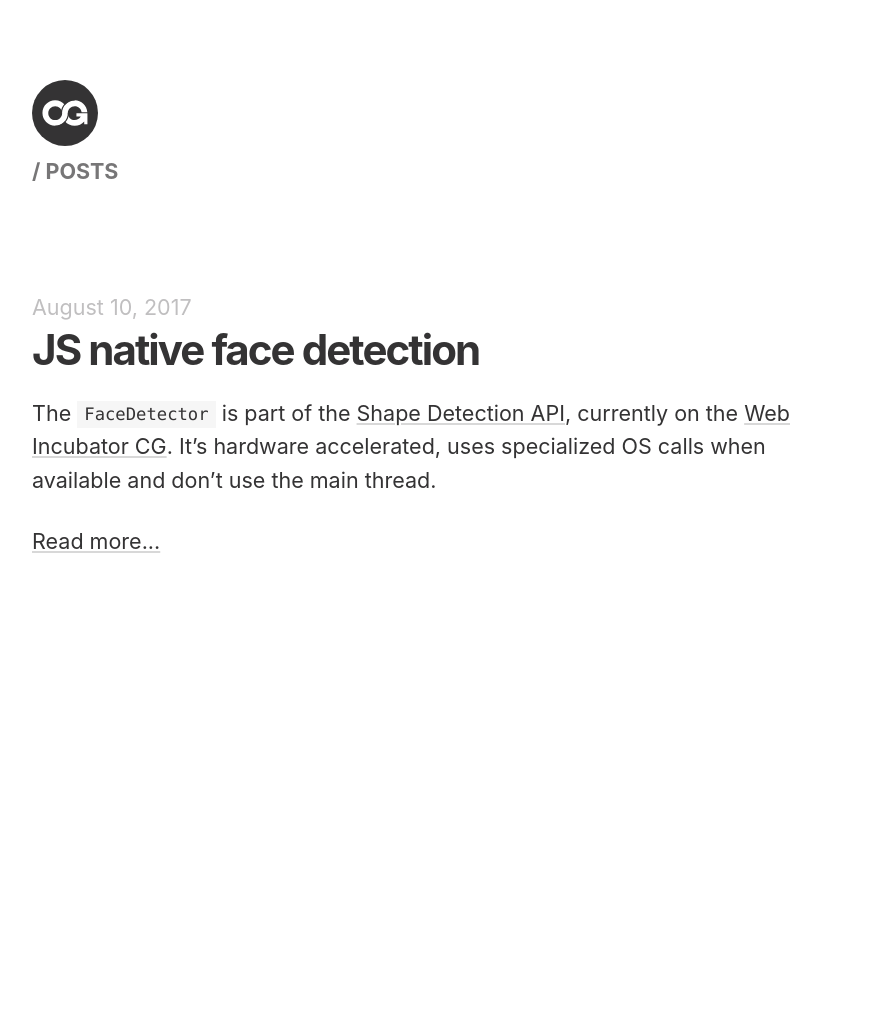
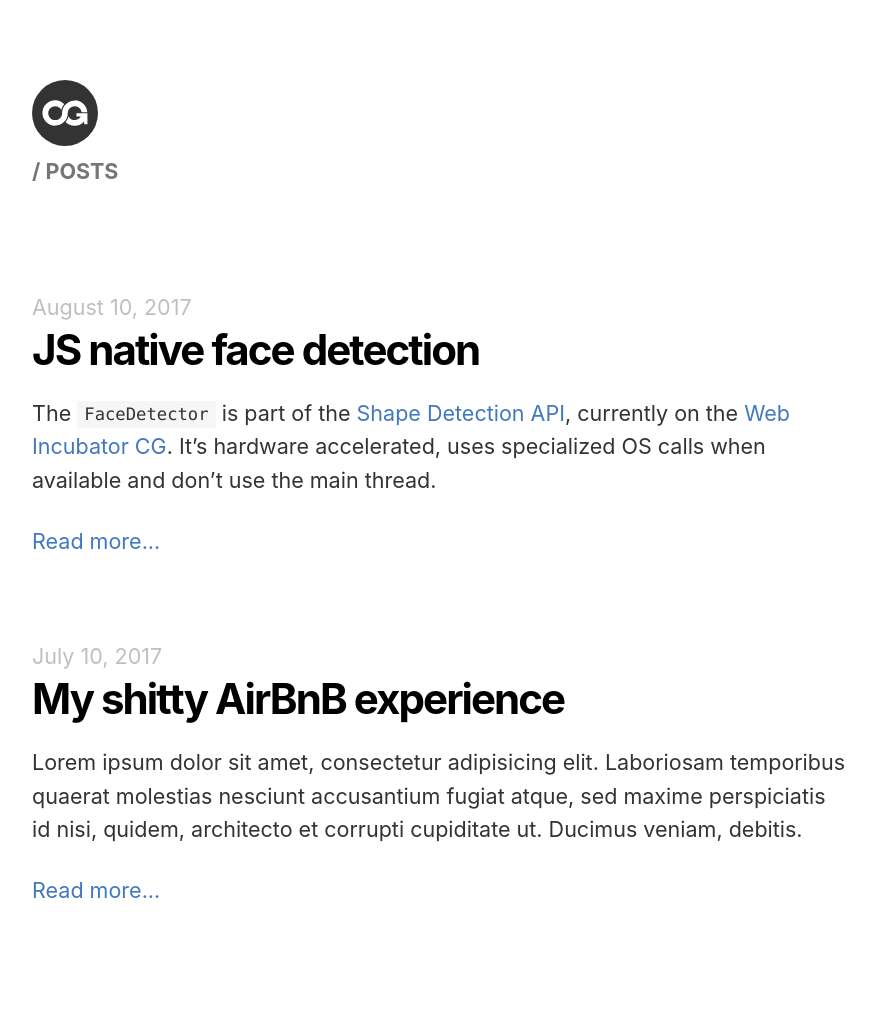
Before and after one commit to caiogondim/caiogondim.com, a Jekyll site: the page built from posts.md, in a window 1280 px wide. Shown: the whole page, without its empty margins (48-923 px from the left). Built offline with Jekyll 4.4.1, drawn with Linux system fonts in a browser that asks for light colours; before the commit the page ends 900 px from its top, so only the background shows below that.

Commit message:
Change link color

```diff
--- /dev/null
+++ b/_posts/2017-07-10-my-shitty-airbnb-experience.md
@@ -0,0 +1,18 @@
+---
+layout: post
+title: My shitty AirBnB experience
+page_name: POST
+date: 2017-07-10
+long_description: >
+  Lorem ipsum dolor sit amet, consectetur adipisicing elit. Laboriosam temporibus quaerat molestias
+  nesciunt accusantium fugiat atque, sed maxime perspiciatis id nisi, quidem, architecto et corrupti
+  cupiditate ut. Ducimus veniam, debitis.
+---
+
+Lorem ipsum dolor sit amet, consectetur adipisicing elit. Obcaecati amet, cumque tempore quae
+nostrum exercitationem, deserunt eaque quibusdam minus pariatur aperiam quasi quod ratione officia
+inventore, saepe sunt repellendus dolorum.
+
+Lorem ipsum dolor sit amet, consectetur adipisicing elit. Facilis consectetur nisi harum perferendis
+expedita dignissimos magni molestiae, earum animi distinctio, recusandae libero debitis dolor quos?
+Alias culpa autem, aliquid eius.
--- a/_sass/components/section-header.scss
+++ b/_sass/components/section-header.scss
@@ -1,11 +1,11 @@
 .component-section-header {
   h3 a {
     text-decoration: none;
+    color: initial;
   }
 
   h3 a:hover {
     text-decoration: underline;
-    text-decoration-color: #d8d8d8;
   }
 
   .date {
--- a/_sass/pages/post.scss
+++ b/_sass/pages/post.scss
@@ -15,4 +15,8 @@
   .container h6 {
     margin-top: 3.052rem;
   }
+
+  .container p:last-child {
+    margin-bottom: 0;
+  }
 }
--- a/_sass/pages/talks.scss
+++ b/_sass/pages/talks.scss
@@ -3,4 +3,8 @@
     color: #c0bfc0;
     margin-bottom: 3.815rem;
   }
+
+  section:last-child *:last-child {
+    margin-bottom: 0;
+  }
 }
--- a/_sass/suprstylin.scss
+++ b/_sass/suprstylin.scss
@@ -119,13 +119,12 @@ p > *:last-child {
 }
 
 a {
-  color: #343334;
-  text-decoration-color: #d8d8d8;
+  color: #4178be;
+  text-decoration: none;
 }
 
 a:hover {
-  color: #343334;
-  text-decoration-color: #343334;
+  text-decoration: underline;
 }
 
 small {
@@ -342,7 +341,6 @@ th {
   font-weight: bold;
   text-align: left;
   border-bottom: 2px solid #d8d8d8;
-  /*text-transform: uppercase;*/
 }
 
 td {
```
